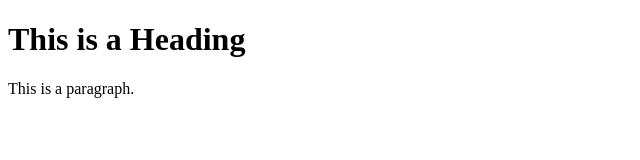
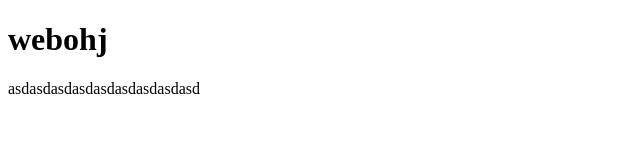
Before and after one commit to pyryvilkki/pyryvilkki.github.io, a plain HTML site: page webohj.html in a window 1280 px wide. Shown: the whole page, without its empty margins (0-640 px from the left). Drawn offline with Linux system fonts and the light colour scheme.

Commit message:
initialcommit

```diff
--- a/webohj.html
+++ b/webohj.html
@@ -5,8 +5,8 @@
 </head>
 <body>
 
-<h1>This is a Heading</h1>
-<p>This is a paragraph.</p>
+<h1>webohj</h1>
+<p>asdasdasdasdasdasdasdasdasd</p>
 
 </body>
 </html>
```
